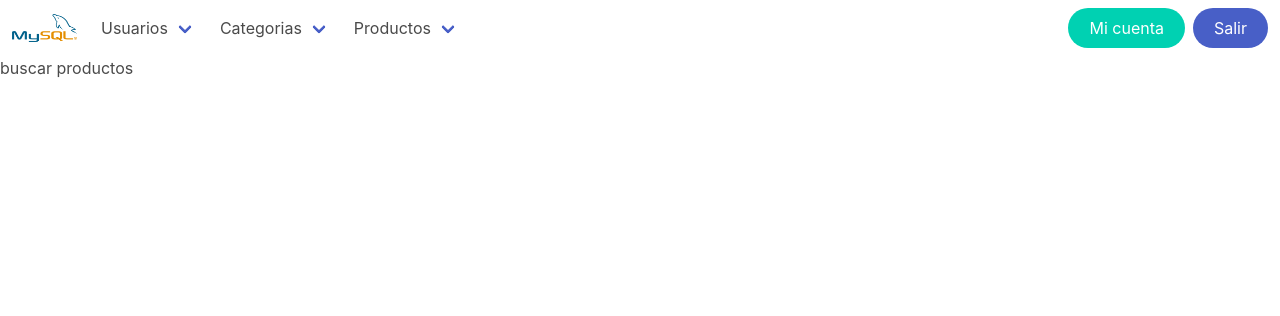
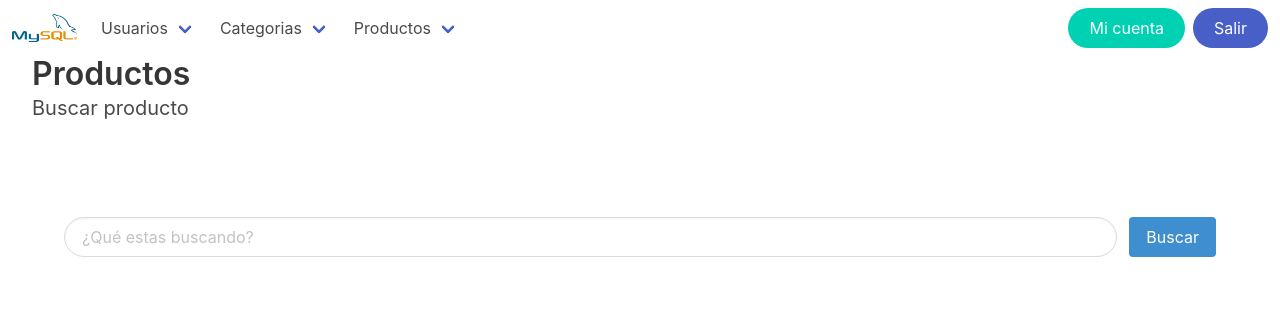
Before and after one commit to issavo/inventario_php, a PHP site: page /index.php?vista=product_search in a window 1280 px wide. Shown: the top 316 px of the page. Run offline with PHP 8.4, Linux system fonts and the light colour scheme; the visitor is signed in with stand-in values (Sample User, id 1).

Commit message:
Product finder

```diff
--- a/vistas/product_search.php
+++ b/vistas/product_search.php
@@ -1 +1,76 @@
-buscar productos
+<div class="container is-fluid mb-6">
+    <h1 class="title">Productos</h1>
+    <h2 class="subtitle">Buscar producto</h2>
+</div>
+
+<div class="container pb-6 pt-6">
+     <?php
+        require_once "./php/main.php";
+
+        //  // Eliminar categoria
+        // if(isset($_GET['category_id_del'])){
+        //     require_once "./php/categoria_eliminar.php";
+        // }
+
+
+        //Buscador
+        if(isset($_POST['modulo_buscador'])){
+            require_once "./php/buscador.php";
+        }
+
+        if(!isset($_SESSION['busqueda_producto']) && empty($_SESSION['busqueda_producto'])){
+    ?>
+
+    <div class="columns">
+        <div class="column">
+            <form action="" method="POST" autocomplete="off">
+                <input type="hidden" name="modulo_buscador" value="producto">
+                <div class="field is-grouped">
+                    <p class="control is-expanded">
+                        <input class="input is-rounded" type="text" name="txt_buscador" placeholder="¿Qué estas buscando?" pattern="[a-zA-Z0-9áéíóúÁÉÍÓÚñÑ ]{1,30}" maxlength="30">
+                    </p>
+                    <p class="control">
+                        <button class="button is-info" type="submit">Buscar</button>
+                    </p>
+                </div>
+            </form>
+        </div>
+    </div>
+     <?php } else { ?>
+
+    <div class="columns">
+        <div class="column">
+            <form class="has-text-centered mt-6 mb-6" action="" method="POST" autocomplete="off">
+                <input type="hidden" name="modulo_buscador" value="producto">
+                <input type="hidden" name="eliminar_buscador" value="producto">
+                <p>Estas buscando <strong>“<?php $_SESSION['busqueda_producto'];?>”</strong></p>
+                <br>
+                <button type="submit" class="button is-danger is-rounded">Eliminar busqueda</button>
+            </form>
+        </div>
+    </div>
+    <?php
+        if (!isset($_GET['page'])) {
+            $pagina = 1;
+        } else {
+            $pagina = (int) $_GET['page'];
+            if ($pagina <= 1) {
+                $pagina = 1;
+            }
+        }
+
+        $categoria_id = (isset($_GET['category_id'])) ? $_GET['category_id'] : 0;
+
+        $pagina = limpiar_cadena($pagina);
+        $url = "index.php?vista=product_search&page=";
+        $registros = 15;
+        $busqueda = $_SESSION['busqueda_producto'];
+
+        require_once "./php/producto_lista.php";
+    }
+    ?>
+
+
+
+
+</div>
```
